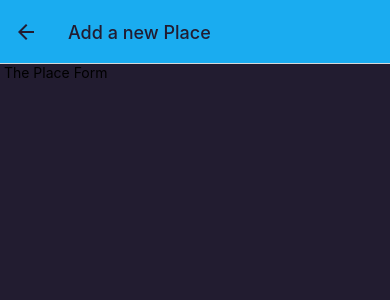
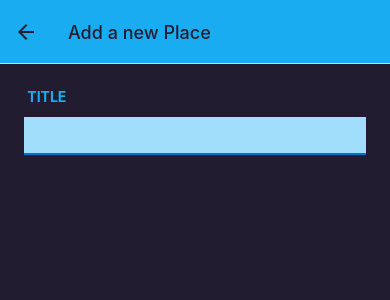
Before and after one commit to Mister-CK/MyFavoritePlacesApp, a React Native app: screen /AddPlace in a window 390 px wide. Shown: the top 300 px of the page. Built offline with nearby package versions, Linux system fonts and the light colour scheme.

Commit message:
finish adding styles and colors to input form

```diff
--- a/components/places/PlaceForm.js
+++ b/components/places/PlaceForm.js
@@ -1,9 +1,38 @@
-import {Text, View} from 'react-native';
+import {Text, ScrollView, View, TextInput, StyleSheet } from 'react-native';
+import {useState} from 'react';
+import {Colors} from '../../constants/colors.js';
 
 const PlaceForm = () => {
-  return <View>
-    <Text> The Place Form</Text>
-  </View>
+  const [enteredTitle, setEnteredTitle] = useState('')
+  const changeTitle = ({enteredText}) => {
+    setEnteredTitle(enteredText)
+  }
+  return <ScrollView>
+    <View style={styles.form}>
+      <Text style={styles.label}> TITLE</Text>
+      <TextInput style={styles.input} onChange={changeTitle} value={enteredTitle}/>
+    </View>
+  </ScrollView>
 }
 
 export default PlaceForm
+const styles = StyleSheet.create({
+  form:{
+    flex:1,
+    padding:24,
+  },
+  label:{
+    fontWeight:"bold",
+    marginBottom:4,
+    color:Colors.primary500,
+  },
+  input:{
+    marginVertical:8,
+    paddingHorizontal:4,
+    paddingVertical:8,
+    fontSize:16,
+    borderBottomColor:Colors.primary700,
+    borderBottomWidth: 2,
+    backgroundColor: Colors.primary100,
+  },
+})
```
